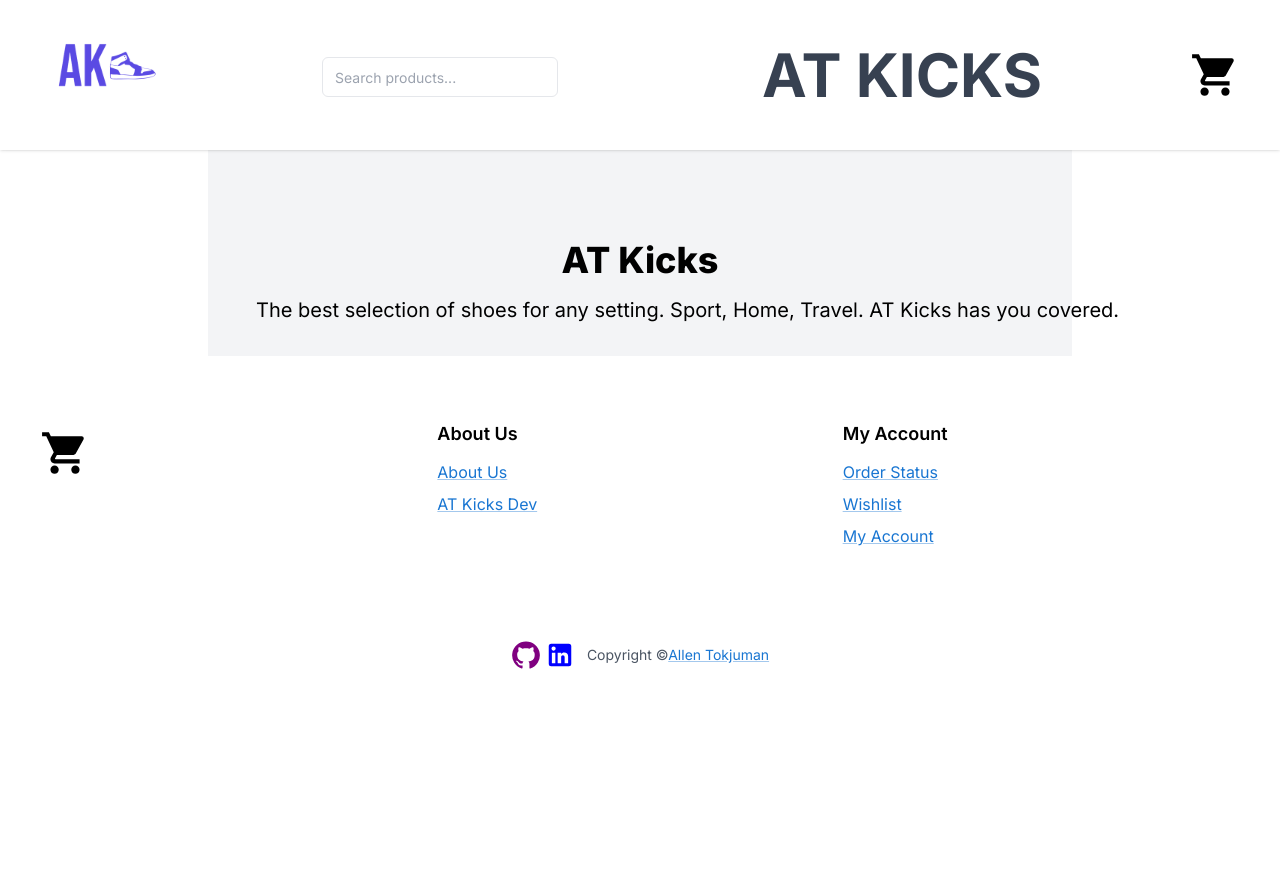
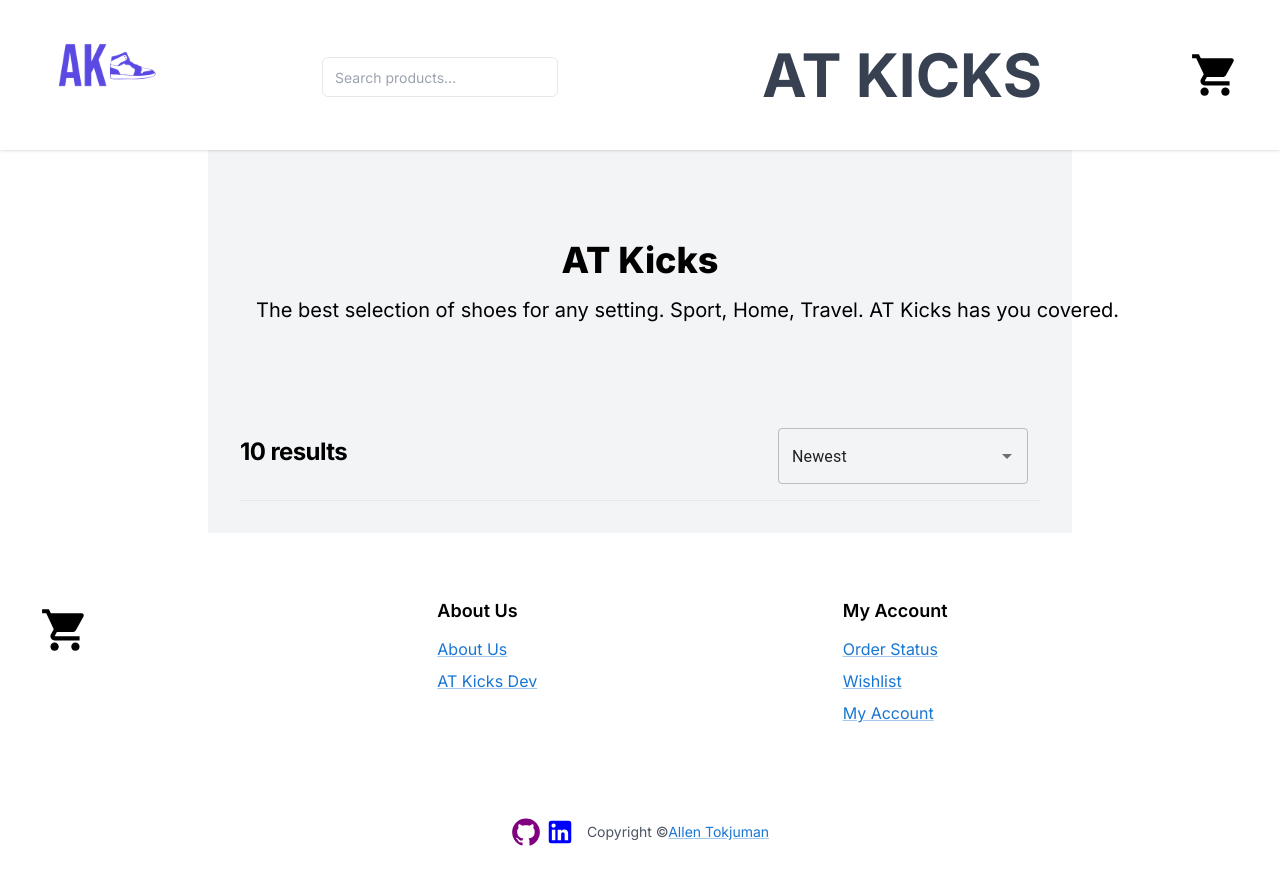
Before and after one commit to allthetok/FrontEndEC, a Next.js app: page /products in a window 1280 px wide. Before the commit the page ends 800 px from the top, so only its background shows below. Built offline with nearby package versions, Linux system fonts and the light colour scheme.

Commit message:
filter button dropdown

```diff
--- a/src/app/globals.css
+++ b/src/app/globals.css
@@ -26,6 +26,13 @@ body {
     rgb(var(--background-start-rgb));
 } */
 
+.auto-comp {
+    display: flex;
+    margin-left: auto;
+	margin-right: 1.25rem;
+	margin-top: 0.5rem;
+}
+
 .bg-home-brown {
 	background: url(../../public/nike-brown.jpg);
 	height: 550px;
--- /dev/null
+++ b/src/components/DropDown.tsx
@@ -0,0 +1,28 @@
+/* eslint-disable @typescript-eslint/no-non-null-assertion */
+'use client'
+import React, { SyntheticEvent } from 'react'
+import { Autocomplete, TextField } from '@mui/material'
+import { AutoCompleteSx } from '@/sx/styling'
+
+type DropDownProps = {
+	sortBy: string,
+	onSortChange: (e: SyntheticEvent<Element, Event>, value: string | null) => void
+}
+const DropDown = ({ sortBy, onSortChange }: DropDownProps) => {
+	const sortOptions = ['Newest', 'Price, low to high', 'Price, high to low', 'Name, A to Z']
+	return (
+		<>
+			<Autocomplete
+				className='auto-comp'
+				disablePortal
+				id='filter-combo'
+				options={sortOptions}
+				value={sortBy}
+				onChange={onSortChange}
+				sx={AutoCompleteSx}
+				renderInput={(params) => <TextField {...params} variant='outlined' />} />
+		</>
+	)
+}
+
+export { DropDown }
--- a/src/components/ProductList.tsx
+++ b/src/components/ProductList.tsx
@@ -1,8 +1,16 @@
+'use client'
 import { ultraBoost } from '@/helpers/mockdata'
 import Link from 'next/link'
-import React from 'react'
+import React, { SyntheticEvent, useState } from 'react'
+import { DropDown } from './DropDown'
 
 const ProductList = () => {
+	const [sortBy, setSortBy] = useState('Newest')
+
+	const onSortChange = (e: SyntheticEvent<Element, Event>, value: string | null): void => {
+		e.preventDefault()
+		setSortBy(value!)
+	}
 	return (
 		<main className='p-8 bg-gray-100 flex-1'>
 			<div>
@@ -14,6 +22,12 @@ const ProductList = () => {
 							The best selection of shoes for any setting. Sport, Home, Travel. AT Kicks has you covered.
 					</p>
 				</div>
+			</div>
+			<div className='flex items-center justify-between border-b border-gray-200 pb-4 pt-24 dark:border-gray-800'>
+				<h1 className='text-xl font-bold tracking-tight sm:text-2xl'>
+					10 results
+				</h1>
+				<DropDown sortBy={sortBy} onSortChange={onSortChange} />
 			</div>
 		</main>
 	)
--- a/src/sx/styling.ts
+++ b/src/sx/styling.ts
@@ -14,4 +14,10 @@ const Font50Sx = {
 	fontSize: '50px'
 }
 
-export { Font25Sx, Font30Sx, PaddingNoneSx, Font50Sx }
+const AutoCompleteSx = {
+	width: 250,
+	borderRadius: '10px',
+	marginRight: '0.75rem'
+}
+
+export { Font25Sx, Font30Sx, PaddingNoneSx, Font50Sx, AutoCompleteSx }
```
Also changed, not shown: 1 other file (tests, documents, lock files or other folders).
